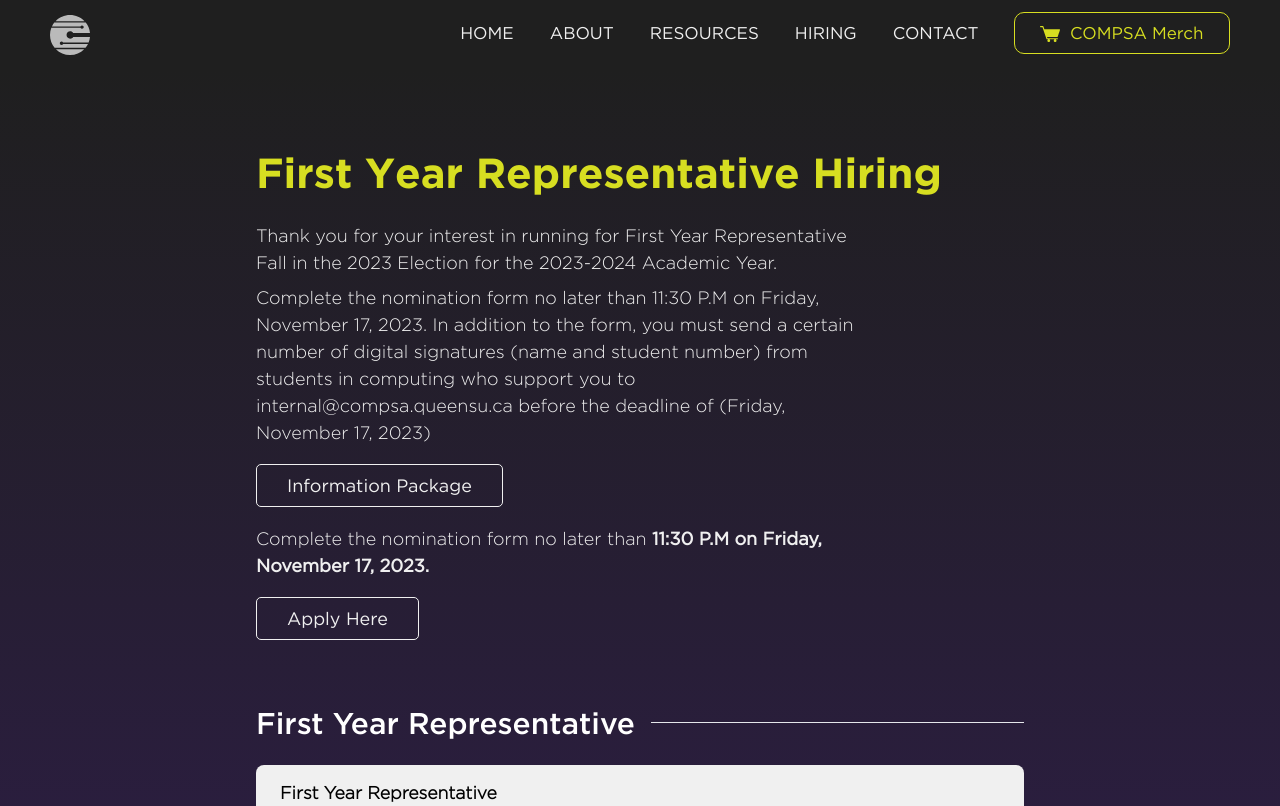
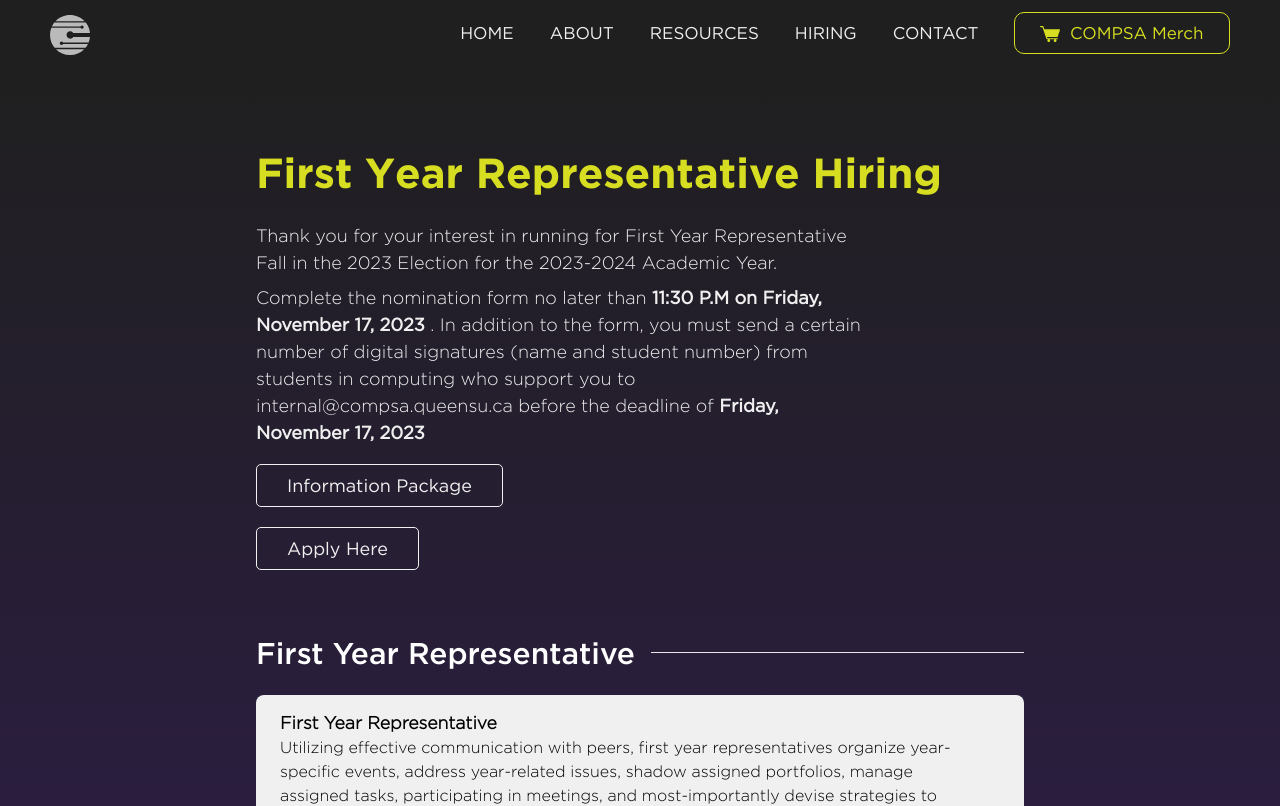
Before and after one commit to jadew33/test, a Next.js app: page /hiring in a window 1280 px wide. Shown: the top 806 px of the page. Built offline with nearby package versions, Linux system fonts and the light colour scheme.

Commit message:
update text a bit

```diff
--- a/app/hiring/page.js
+++ b/app/hiring/page.js
@@ -16,23 +16,23 @@
             Fall in the 2023 Election for the 2023-2024 Academic Year.
           </p>
           <p>
-            Complete the nomination form no later than 11:30 P.M on Friday,
-            November 17, 2023. In addition to the form, you must send a certain
-            number of digital signatures (name and student number) from students
-            in computing who support you to internal@compsa.queensu.ca before
-            the deadline of &#40;Friday, November 17, 2023&#41;
+            Complete the nomination form no later than{" "}
+            <span className="font-book font-bold">
+              11:30 P.M on Friday, November 17, 2023
+            </span>{" "}
+            . In addition to the form, you must send a certain number of digital
+            signatures (name and student number) from students in computing who
+            support you to internal@compsa.queensu.ca before the deadline of{" "}
+            <span className="font-book font-bold">
+              Friday, November 17, 2023
+            </span>{" "}
           </p>
           <CompsaButton
             link="https://docs.google.com/document/d/1xifQDVBEAZVH7CoIW3DWCMtbXrTS4WhbK6JfrlOFZPA/edit?usp=sharing"
             text="Information Package"
             className="button"
           />
-          <p>
-            Complete the nomination form no later than{" "}
-            <span className="font-book font-bold">
-              11:30 P.M on Friday, November 17, 2023.
-            </span>
-          </p>
+          <br />
           <CompsaButton
             link="https://forms.gle/CErJob2ujje3qgpJ7"
             text="Apply Here"
```
